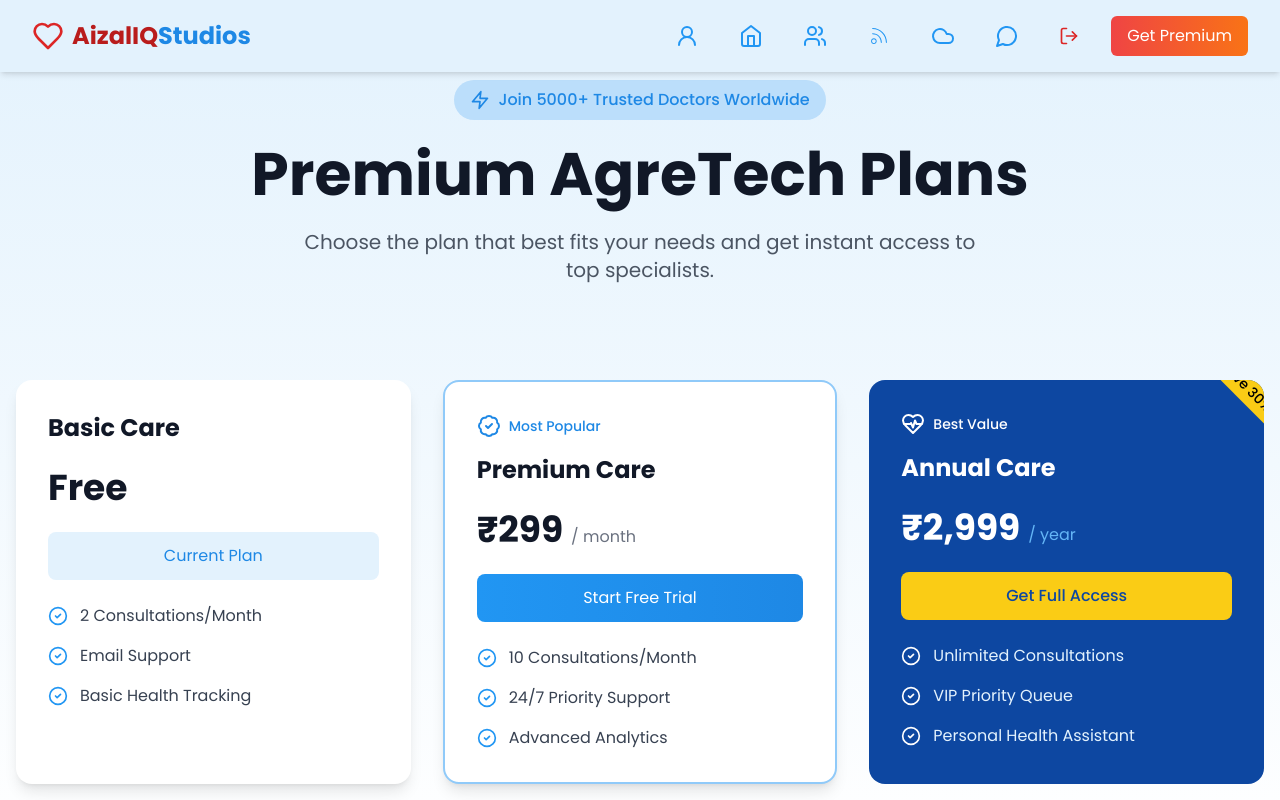
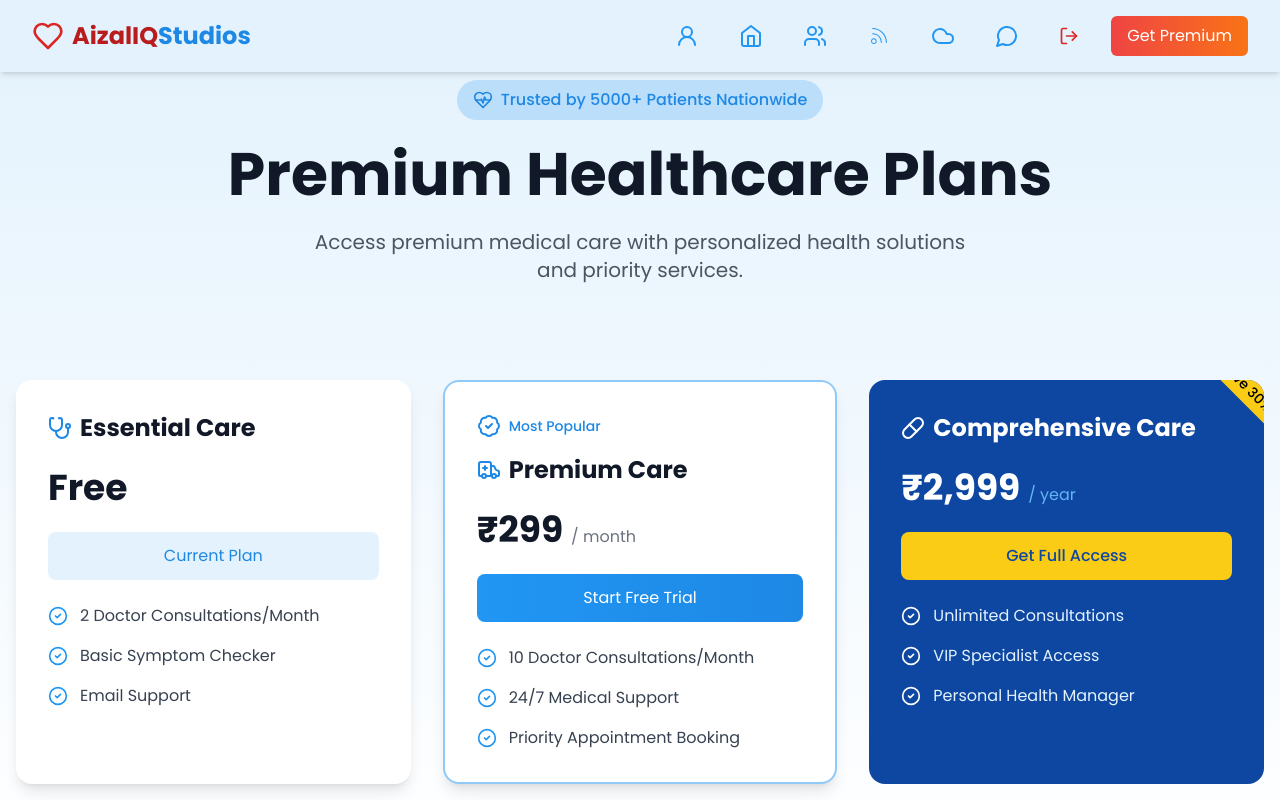
Before and after one commit to Iqapex/HealthTech, a React (Vite) app in the folder Frontend/: page /getpremium in a window 1280 px wide. Shown: the top 800 px of the page. Built offline with nearby package versions, Linux system fonts and the light colour scheme; sample sign-in values are in the browser's storage.

Commit message:
update Premium section

```diff
--- a/Frontend/src/pages/GetPremium.tsx
+++ b/Frontend/src/pages/GetPremium.tsx
@@ -1,5 +1,5 @@
 import { useState } from 'react';
-import { CheckCircle2, Star, Zap, HeartPulse, BadgeCheck } from 'lucide-react';
+import { CheckCircle2, Star, Zap, HeartPulse, BadgeCheck, Stethoscope, Pill, Ambulance } from 'lucide-react';
 
 const PremiumPage = () => {
   const [loadingPlan, setLoadingPlan] = useState<string | null>(null);
@@ -27,7 +27,7 @@
         amount: orderData.amount,
         currency: orderData.currency,
         name: 'MediCare Pro',
-        description: `${planType} Subscription`,
+        description: `${planType} Health Plan`,
         order_id: orderData.id,
         handler: async (response: any) => {
           const verificationResponse = await fetch('/api/payments/verify-payment', {
@@ -38,7 +38,7 @@
 
           const verificationData = await verificationResponse.json();
           if (verificationData.status === 'success') {
-            alert('Subscription activated successfully!');
+            alert('Health plan activated successfully!');
             // Redirect user or update global state
           }
         },
@@ -65,24 +65,27 @@
       <div className="text-center pt-20 pb-16 px-4">
         <div className="max-w-4xl mx-auto">
           <div className="inline-flex items-center bg-blue-100 px-4 py-2 rounded-full mb-6">
-            <Zap className="w-5 h-5 text-blue-600 mr-2" />
-            <span className="font-medium text-blue-600">Join 5000+ Trusted Doctors Worldwide</span>
+            <HeartPulse className="w-5 h-5 text-blue-600 mr-2" />
+            <span className="font-medium text-blue-600">Trusted by 5000+ Patients Nationwide</span>
           </div>
           <h1 className="text-4xl md:text-6xl font-bold text-gray-900 mb-6">
-            Premium AgreTech Plans
+            Premium Healthcare Plans
           </h1>
           <p className="text-xl text-gray-600 mb-8 max-w-2xl mx-auto">
-            Choose the plan that best fits your needs and get instant access to top specialists.
+            Access premium medical care with personalized health solutions and priority services.
           </p>
         </div>
       </div>
 
       <div className="max-w-7xl mx-auto px-4 pb-20">
         <div className="grid md:grid-cols-3 gap-8">
-          {/* Free Plan */}
+          {/* Basic Plan */}
           <div className="bg-white rounded-2xl p-8 shadow-lg">
             <div className="mb-6">
-              <h3 className="text-2xl font-bold text-gray-900 mb-2">Basic Care</h3>
+              <div className="flex items-center gap-2 mb-4">
+                <Stethoscope className="w-6 h-6 text-blue-600" />
+                <h3 className="text-2xl font-bold text-gray-900">Essential Care</h3>
+              </div>
               <div className="my-6">
                 <span className="text-4xl font-bold text-gray-900">Free</span>
               </div>
@@ -94,9 +97,9 @@
               </button>
             </div>
             <div className="space-y-4">
-              <FeatureItem text="2 Consultations/Month" />
+              <FeatureItem text="2 Doctor Consultations/Month" />
+              <FeatureItem text="Basic Symptom Checker" />
               <FeatureItem text="Email Support" />
-              <FeatureItem text="Basic Health Tracking" />
             </div>
           </div>
 
@@ -107,7 +110,10 @@
                 <BadgeCheck className="w-6 h-6 text-blue-600" />
                 <span className="text-sm font-medium text-blue-600">Most Popular</span>
               </div>
-              <h3 className="text-2xl font-bold text-gray-900 mb-2">Premium Care</h3>
+              <div className="flex items-center gap-2 mb-4">
+                <Ambulance className="w-6 h-6 text-blue-600" />
+                <h3 className="text-2xl font-bold text-gray-900">Premium Care</h3>
+              </div>
               <div className="my-6">
                 <span className="text-4xl font-bold text-gray-900">₹299</span>
                 <span className="text-gray-500 ml-2">/ month</span>
@@ -121,9 +127,9 @@
               </button>
             </div>
             <div className="space-y-4">
-              <FeatureItem text="10 Consultations/Month" checked />
-              <FeatureItem text="24/7 Priority Support" checked />
-              <FeatureItem text="Advanced Analytics" checked />
+              <FeatureItem text="10 Doctor Consultations/Month" checked />
+              <FeatureItem text="24/7 Medical Support" checked />
+              <FeatureItem text="Priority Appointment Booking" checked />
             </div>
           </div>
 
@@ -134,10 +140,9 @@
             </div>
             <div className="mb-6">
               <div className="flex items-center gap-2 mb-4">
-                <HeartPulse className="w-6 h-6 text-white" />
-                <span className="text-sm font-medium">Best Value</span>
+                <Pill className="w-6 h-6 text-white" />
+                <h3 className="text-2xl font-bold">Comprehensive Care</h3>
               </div>
-              <h3 className="text-2xl font-bold mb-2">Annual Care</h3>
               <div className="my-6">
                 <span className="text-4xl font-bold">₹2,999</span>
                 <span className="text-blue-300 ml-2">/ year</span>
@@ -152,8 +157,8 @@
             </div>
             <div className="space-y-4">
               <FeatureItem text="Unlimited Consultations" checked white />
-              <FeatureItem text="VIP Priority Queue" checked white />
-              <FeatureItem text="Personal Health Assistant" checked white />
+              <FeatureItem text="VIP Specialist Access" checked white />
+              <FeatureItem text="Personal Health Manager" checked white />
             </div>
           </div>
         </div>
--- a/Frontend/src/pages/Login.tsx
+++ b/Frontend/src/pages/Login.tsx
@@ -1,6 +1,6 @@
 import React, { useState } from "react";
 import { Link, useNavigate } from "react-router-dom";
-import { Mail, Lock, Leaf } from "lucide-react";
+import { Mail, Lock, Heart } from "lucide-react";
 import { useApi } from "../hooks/useApi"; // Import the useApi hook
 
 export default function Login({
@@ -47,7 +47,7 @@
     <div className="min-h-[calc(100vh-4rem)] flex items-center justify-center py-12 px-4 sm:px-6 lg:px-8">
       <div className="max-w-md w-full space-y-8 bg-blue-50 p-8 md:mt-8 rounded-xl shadow-lg">
         <div className="flex flex-col items-center">
-          <Leaf className="h-12 w-12 text-blue-600" />
+          <Heart className="h-12 w-12 text-blue-600" />
           <h2 className="mt-6 text-center text-3xl font-extrabold text-gray-900">
             Log In
           </h2>
--- a/Frontend/src/pages/SignUp.tsx
+++ b/Frontend/src/pages/SignUp.tsx
@@ -1,7 +1,7 @@
 // pages/SignUp.tsx
 import React, { useState } from 'react';
 import { Link } from 'react-router-dom';
-import { Mail, Lock, User, Leaf } from 'lucide-react';
+import { Mail, Lock, User, Heart } from 'lucide-react';
 import { useApi } from '../hooks/useApi';
 import { Notification } from '../components/Notification';
 
@@ -59,7 +59,7 @@
     <div className="min-h-[calc(100vh-4rem)] flex items-center justify-center py-12 px-4 sm:px-6 lg:px-8">
       <div className="max-w-md w-full space-y-8 bg-blue-50 p-8 mt-12 rounded-xl shadow-lg">
         <div className="flex flex-col items-center">
-          <Leaf className="h-12 w-12 text-blue-600" />
+          <Heart className="h-12 w-12 text-blue-600" />
           <h2 className="mt-6 text-center text-3xl font-extrabold text-gray-900">Sign Up</h2>
         </div>
 
```
